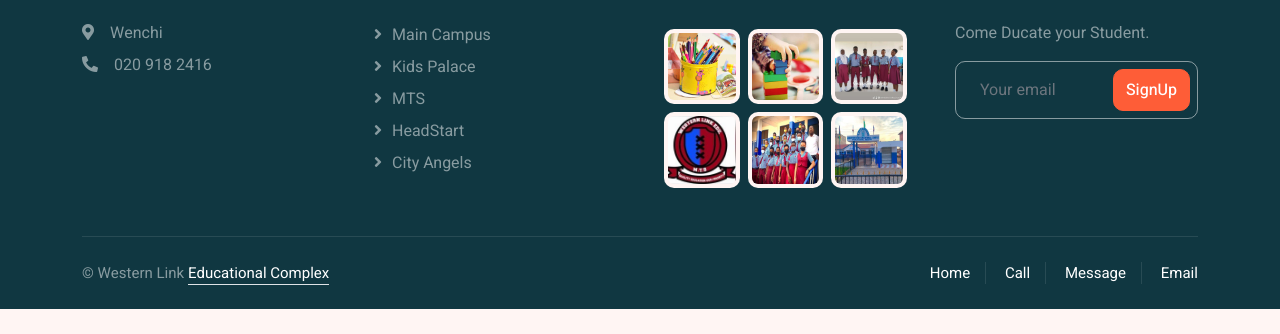
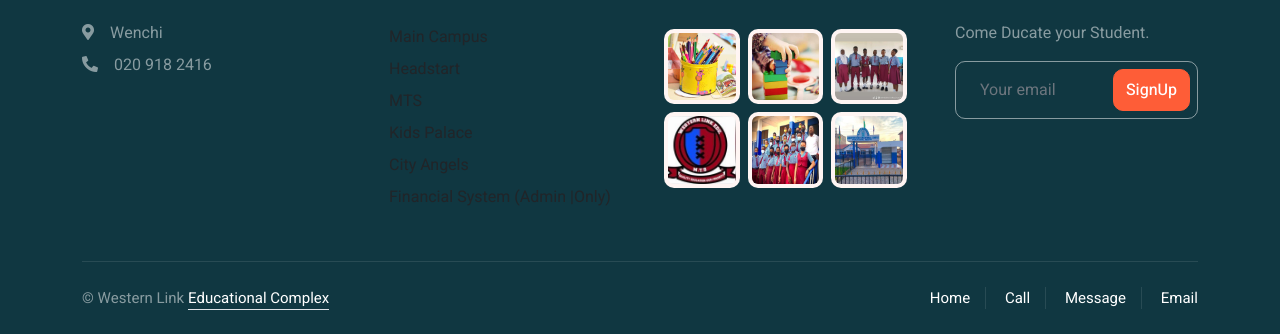
Before and after one commit to westernlinkeducationalcomplex/westernlink, a plain HTML site: page index.html in a window 1280 px wide. Shown: the part 2177-2511 px from the top of the page. Before the commit the page ends 2486 px from the top, so only its background shows below. Drawn offline with nearby package versions, Linux system fonts and the light colour scheme.

Commit message:
Update index.html

```diff
--- a/index.html
+++ b/index.html
@@ -60,10 +60,10 @@
                         <a href="#" class="nav-link dropdown-toggle" data-bs-toggle="dropdown">Student Portal</a>
                         <div class="dropdown-menu rounded-0 rounded-bottom border-0 shadow-sm m-0">
                             <a href="http://westernlink-other.great-site.net/std1/view/login.php" class="dropdown-item">Main Campus</a>
-                            <a href="http://westernlink-headstart.great-site.net/std1/view/login.php" class="dropdown-item">Headstart</a>
-                            <a href="http://westernlink-maincampus.rf.gd/std1/view/login.php" class="dropdown-item">MTS</a>
-                            <a href="http://western.great-site.net/std1/view/login.php" class="dropdown-item">Kids Palace</a>
-                            <a href="http://westernlink-cityangels.wuaze.com/std1/view/login.php" class="dropdown-item">City Angels</a>
+                            <a href="http://about-westernlink.wuaze.com/std1/" class="dropdown-item">Headstart</a>
+                            <a href="http://westernlinkeducation-mts.wuaze.com/std1" class="dropdown-item">MTS</a>
+                            <a href="http://westernlink-kidspalace.42web.io/std1" class="dropdown-item">Kids Palace</a>
+                            <a href="http://westernlink-cityangels.rf.gd/std1" class="dropdown-item">City Angels</a>
                             <a href="http://student-fees.wuaze.com/admin/login.php" class="dropdown-item">Financial System (Admin |Only)</a>
 
                         </div>
@@ -238,11 +238,13 @@
                     </div>
                     <div class="col-lg-3 col-md-6">
                         <h3 class="text-white mb-4">Quick Links</h3>
-                        <a class="btn btn-link text-white-50" href="http://westernlink-other.great-site.net/std1/view/login.php">Main Campus</a>
-                        <a class="btn btn-link text-white-50" href="http://western.great-site.net/std1/view/login.php">Kids Palace</a>
-                        <a class="btn btn-link text-white-50" href="http://westernlink-maincampus.rf.gd/std1/view/login.php">MTS</a>
-                        <a class="btn btn-link text-white-50" href="http://westernlink-headstart.great-site.net/std1/view/login.php">HeadStart</a>
-                        <a class="btn btn-link text-white-50" href="http://westernlink-cityangels.wuaze.com/std1/view/login.php">City Angels</a>
+                          <a href="http://westernlink-other.great-site.net/std1/view/login.php" class="dropdown-item">Main Campus</a>
+                            <a href="http://about-westernlink.wuaze.com/std1/" class="dropdown-item">Headstart</a>
+                            <a href="http://westernlinkeducation-mts.wuaze.com/std1" class="dropdown-item">MTS</a>
+                            <a href="http://westernlink-kidspalace.42web.io/std1" class="dropdown-item">Kids Palace</a>
+                            <a href="http://westernlink-cityangels.rf.gd/std1" class="dropdown-item">City Angels</a>
+                            <a href="http://student-fees.wuaze.com/admin/login.php" class="dropdown-item">Financial System (Admin |Only)</a>
+
                     </div>
                     <div class="col-lg-3 col-md-6">
                         <h3 class="text-white mb-4">Western Link</h3>
```
